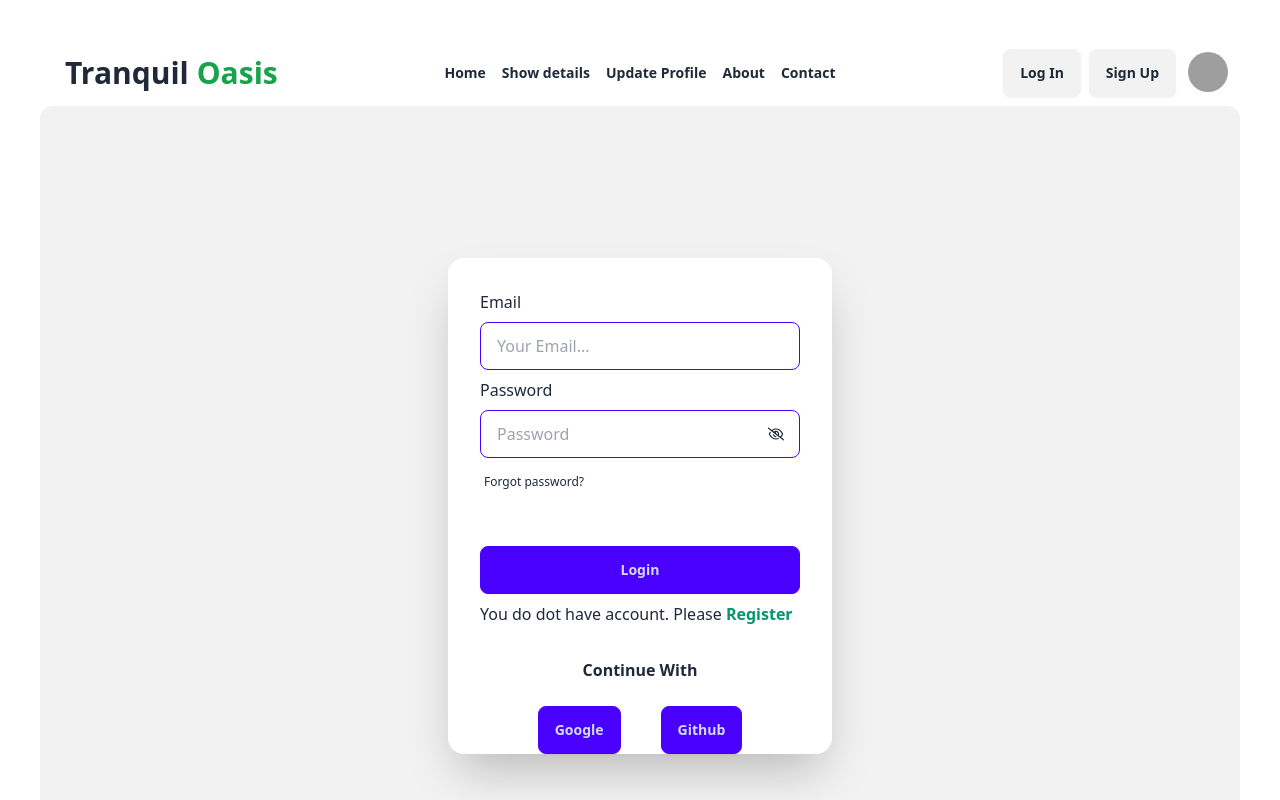
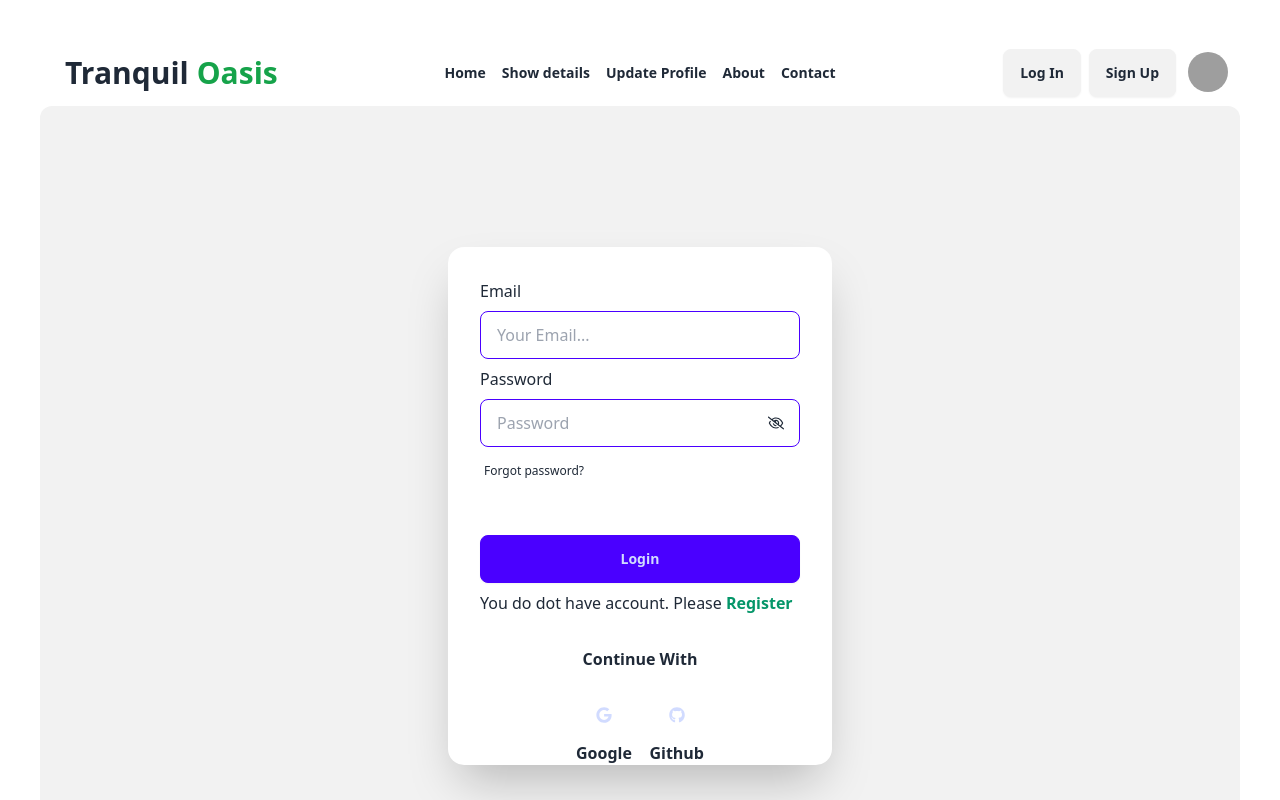
Before and after one commit to mdsaidul44/project-nine, a React (Vite) app: page /login in a window 1280 px wide. Shown: the top 800 px of the page. Built offline with nearby package versions, Linux system fonts and the light colour scheme; no server answers; grey boxes are pictures that could not be loaded.

Commit message:
aos and google and githun btn added in icon

```diff
--- a/package.json
+++ b/package.json
@@ -11,6 +11,7 @@
   },
   "dependencies": {
     "@react-icons/all-files": "^4.1.0",
+    "aos": "^3.0.0-beta.6",
     "firebase": "^10.11.0",
     "localforage": "^1.10.0",
     "match-sorter": "^6.3.4",
--- a/src/Details/Details.jsx
+++ b/src/Details/Details.jsx
@@ -14,7 +14,7 @@ const Details = () => {
     return (
         <div>
             <Navbar />
-            <div className="my-10 ">
+            <div  data-aos="zoom-out" data-aos-duration="1000" className="my-10 ">
                 <div className="hero min-h-screen rounded-xl" style={{ backgroundImage: `url(${image})` }}>
                     <div className="hero-overlay bg-opacity-60"></div>
                     <div className=" hero-content text-center text-neutral-content    ">
@@ -26,7 +26,7 @@ const Details = () => {
                     </div>
                 </div>
             </div>
-            <div className="my-20">
+            <div data-aos="zoom-in" data-aos-duration="1000                                                     " className="my-20">
                 <div className="card lg:card-side bg-base-300 shadow-xl">
                     <figure><img className="rounded w-[500px]" src={image} alt="Album" /></figure>
                     <div className="card-body p-10">
--- a/src/Pages/Login/Login.jsx
+++ b/src/Pages/Login/Login.jsx
@@ -3,6 +3,9 @@ import Navbar from "../Navbar/Navbar";
 import { useContext, useState } from "react";
 import { AuthContext } from "../../Provider/AuthProvider";
 import { FaRegEye, FaRegEyeSlash } from "react-icons/fa6";
+import { toast } from "react-toastify";
+import { FaGoogle } from "react-icons/fa";
+import { FaGithub } from "react-icons/fa6";
 
 
 
@@ -42,13 +45,19 @@ const Login = () => {
 
     const handleGoogleLogin = () => {
         googleLogin()
-            .then(result => console.log(result.user))
+            .then(result =>{
+                console.log(result.user)
+                Navigate('/')
+            })
             .catch(error => console.log(error))
     }
 
     const handleGithubLogin = () => {
         githubLogin()
-            .then(result => console.log(result.user))
+        .then(result =>{
+            console.log(result.user)
+            Navigate('/')
+        })
             .catch(error => console.log(error))
     }
 
@@ -83,7 +92,7 @@ const Login = () => {
                         </div>
                         <div>
                             {
-                                success && <p>{success}</p>
+                                toast.success && <p>{success}</p>
                             }
                             {
                                 LoginError && <p>{LoginError}</p>
@@ -93,10 +102,16 @@ const Login = () => {
                         <button className="btn w-80 btn-primary">Login</button>
                         <p>You do dot have account. Please <Link className="text-emerald-600 font-bold" to='/register'>Register</Link></p>
                     </form>
-                    <h1 className="text-center font-semibold mb-6">Continue With</h1>
-                    <div className="text-center ">
-                        <button onClick={handleGoogleLogin} className="btn btn-primary mr-10">Google</button>
-                        <button onClick={handleGithubLogin} className="btn btn-primary">Github</button>
+                    <h1 className="text-center  font-semibold mb-6">Continue With</h1>
+                    <div className="text-center flex justify-between mx-32">
+                        <div>
+                        <button onClick={handleGoogleLogin} className=" bg-white w-10 h-10  btn-primary rounded-full"><FaGoogle className="ml-3"/></button>
+                        <p className=" font-semibold">Google</p>
+                        </div>
+                        <div>
+                        <button onClick={handleGithubLogin} className=" bg-white w-10 h-10  btn-primary rounded-full"><FaGithub className="ml-3"/></button>
+                        <p className="font-semibold">Github</p>
+                        </div>
                     </div>
                 </div>
             </div>
--- a/src/Pages/ResidentialCard/ResidentialCard.jsx
+++ b/src/Pages/ResidentialCard/ResidentialCard.jsx
@@ -10,7 +10,7 @@ const ResidentialCard = ({item}) => {
     console.log(item)
     return (
         <div>
-            <div className="card w-96 bg-base-200 shadow-xl">
+            <div data-aos="zoom-in" data-aos-duration="1000" className="card w-96 bg-base-200 shadow-xl">
                 <figure><img className="w-full h-[280px]" src={image} alt="Shoes" /></figure>
                 <div className="card-body text-stone-200">
                     <h2 className="card-title text-2xl">
--- a/src/Router/Router.jsx
+++ b/src/Router/Router.jsx
@@ -11,6 +11,9 @@ import UpdateProfile from "../Pages/UpdateProfile/UpdateProfile";
 import About from "../component/About/About";
 import Contact from "../component/Contact/Contact";
 import PrivateRouter from "./PrivateRouter/PrivateRouter";
+import AOS from 'aos';
+import 'aos/dist/aos.css';
+AOS.init();
 
   const router = createBrowserRouter([
     {
```
Also changed, not shown: 1 other file (tests, documents, lock files or other folders).
